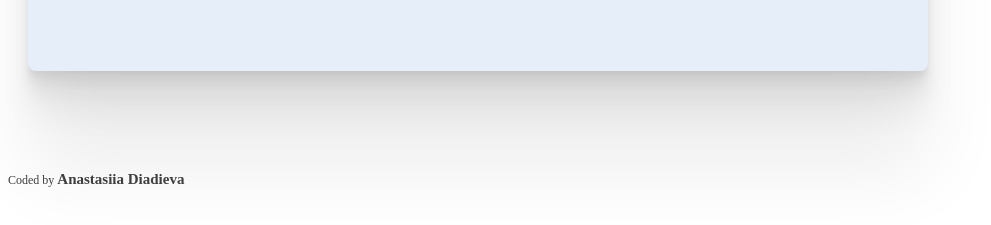
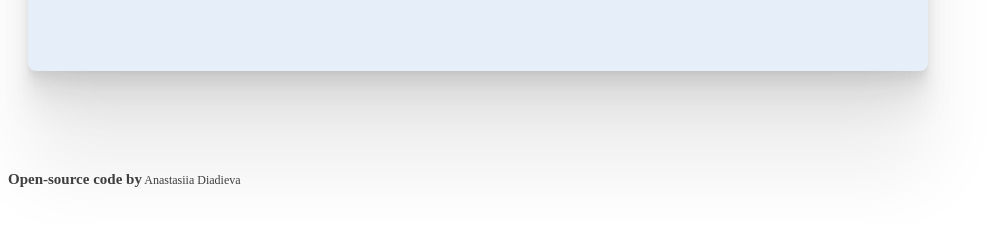
Before and after one commit to diadieva/weather-app-diadieva, a plain HTML site: page index.html in a window 1280 px wide. Shown: the part 459-684 px from the top of the page, without its empty margins (0-991 px from the left). Drawn offline with nearby package versions, Linux system fonts and the light colour scheme; no server answers.

Commit message:
add Open source code

```diff
--- a/index.html
+++ b/index.html
@@ -124,10 +124,13 @@
       </div>
     </div>
     <div class="footer">
-      Coded by
-      <a href="https://www.instagram.com/diadieva/" target="_blank">
-        Anastasiia Diadieva
+      <a
+        href="https://github.com/diadieva/weather-app-diadieva"
+        target="_blank"
+      >
+        Open-source code by
       </a>
+      Anastasiia Diadieva
     </div>
     <script src="js/script.js" type="text/javascript"></script>
   </body>
```
